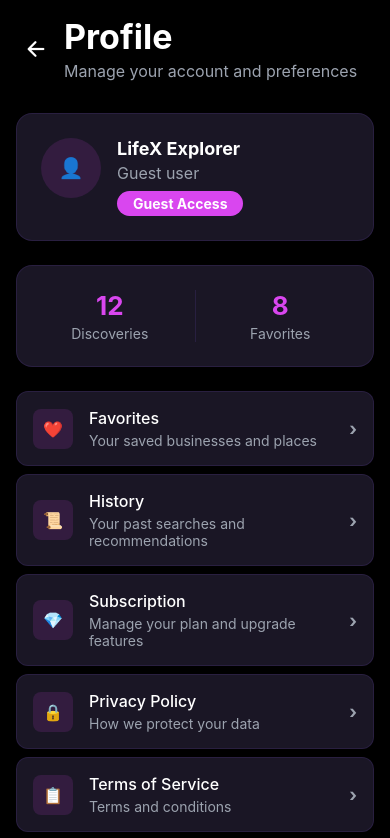
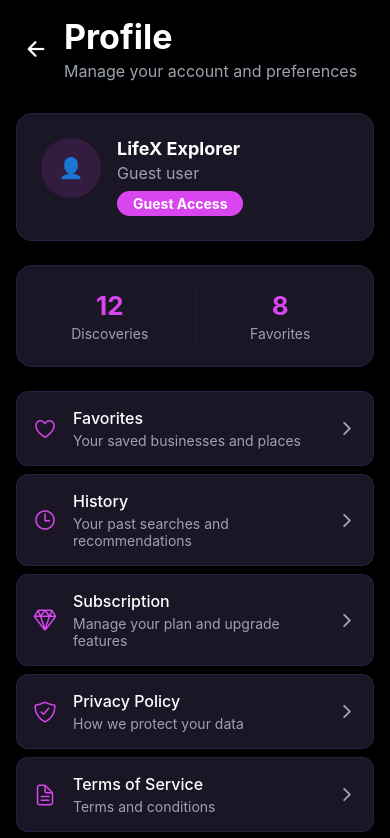
Before and after one commit to David-DaweiMa/lifex-mobile-prod, a React Native app: screen /Profile in a window 390 px wide. Shown: the top 838 px of the page. Built offline with nearby package versions, Linux system fonts and the light colour scheme; no server answers.

Commit message:
Replace emoji icons with Ionicons in Profile screen menu items

```diff
--- a/src/screens/ProfileScreen.tsx
+++ b/src/screens/ProfileScreen.tsx
@@ -53,14 +53,14 @@ const ProfileScreen: React.FC = () => {
   };
 
   const menuItems = [
-    { id: 'favorites', title: 'Favorites', icon: '❤️', description: 'Your saved businesses and places' },
-    { id: 'history', title: 'History', icon: '📜', description: 'Your past searches and recommendations' },
-    { id: 'subscription', title: 'Subscription', icon: '💎', description: 'Manage your plan and upgrade features' },
-    { id: 'privacy', title: 'Privacy Policy', icon: '🔒', description: 'How we protect your data' },
-    { id: 'terms', title: 'Terms of Service', icon: '📋', description: 'Terms and conditions' },
-    { id: 'settings', title: 'Settings', icon: '⚙️', description: 'App preferences and notifications' },
-    { id: 'help', title: 'Help & Support', icon: '❓', description: 'Get help or contact support' },
-    { id: 'about', title: 'About LifeX', icon: 'ℹ️', description: 'Learn more about our app' },
+    { id: 'favorites', title: 'Favorites', icon: 'heart-outline', description: 'Your saved businesses and places' },
+    { id: 'history', title: 'History', icon: 'time-outline', description: 'Your past searches and recommendations' },
+    { id: 'subscription', title: 'Subscription', icon: 'diamond-outline', description: 'Manage your plan and upgrade features' },
+    { id: 'privacy', title: 'Privacy Policy', icon: 'shield-checkmark-outline', description: 'How we protect your data' },
+    { id: 'terms', title: 'Terms of Service', icon: 'document-text-outline', description: 'Terms and conditions' },
+    { id: 'settings', title: 'Settings', icon: 'settings-outline', description: 'App preferences and notifications' },
+    { id: 'help', title: 'Help & Support', icon: 'help-circle-outline', description: 'Get help or contact support' },
+    { id: 'about', title: 'About LifeX', icon: 'information-circle-outline', description: 'Learn more about our app' },
   ];
 
   return (
@@ -112,13 +112,13 @@ const ProfileScreen: React.FC = () => {
               onPress={() => handleMenuPress(item.id)}
             >
               <View style={styles.menuIcon}>
-                <Text style={styles.menuIconText}>{item.icon}</Text>
+                <Ionicons name={item.icon as any} size={24} color={colors.primary} />
               </View>
               <View style={styles.menuContent}>
                 <Text style={styles.menuTitle}>{item.title}</Text>
                 <Text style={styles.menuDescription}>{item.description}</Text>
               </View>
-              <Text style={styles.menuArrow}>›</Text>
+              <Ionicons name="chevron-forward" size={20} color={colors.textSecondary} />
             </TouchableOpacity>
           ))}
         </View>
@@ -297,16 +297,9 @@ const styles = StyleSheet.create({
     marginBottom: spacing.sm,
   },
   menuIcon: {
-    width: 40,
-    height: 40,
-    borderRadius: borderRadius.md,
-    backgroundColor: colors.primary + '20',
+    marginRight: spacing.md,
     alignItems: 'center',
     justifyContent: 'center',
-    marginRight: spacing.md,
-  },
-  menuIconText: {
-    fontSize: typography.fontSize.md,
   },
   menuContent: {
     flex: 1,
@@ -320,11 +313,6 @@ const styles = StyleSheet.create({
   menuDescription: {
     fontSize: typography.fontSize.sm,
     color: colors.textSecondary,
-  },
-  menuArrow: {
-    fontSize: typography.fontSize.lg,
-    color: colors.textSecondary,
-    fontWeight: typography.fontWeight.bold,
   },
   subscriptionContainer: {
     backgroundColor: colors.surface,
```
